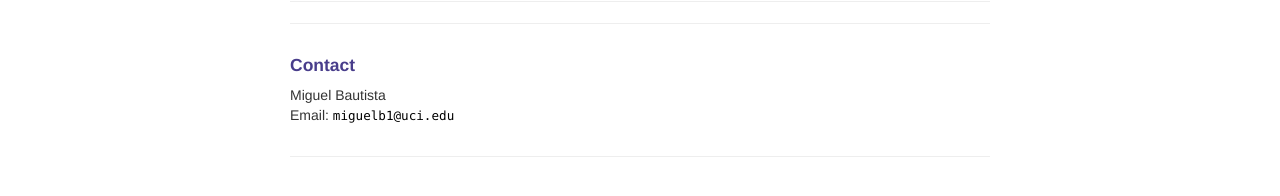
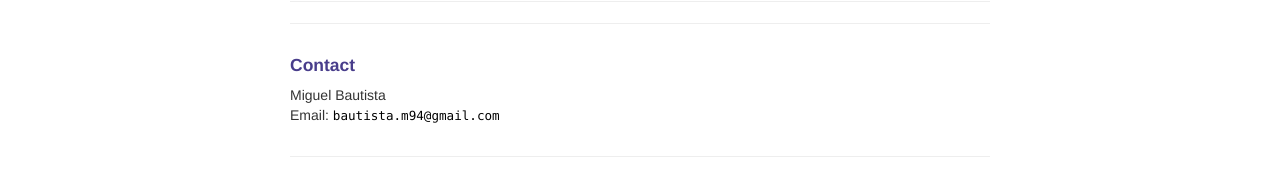
Before and after one commit to mbguel/mbguel.github.io, a Jekyll site: the page built from pages/about.md, in a window 1280 px wide. Shown: the part 361-557 px from the top of the page. Built offline with Jekyll 4.4.1, drawn with Linux system fonts in a browser that asks for light colours.

Commit message:
Update about.md

```diff
--- a/pages/about.md
+++ b/pages/about.md
@@ -32,9 +32,9 @@
             USA<br/><br/> -->
 
             <div id="hide_email">
-            Email: <code>mi</code><b>I</b><code>gu</code><b>don't</b><code>el</code><b>want</b><code>b</code><b>spam!
-            </b><code>1</code><b>So</b><code>@</code><b>please</b><code>uc</code><b>leave
-            </b><code>i</code><b>me</b><code>.</code><b>alone</b><code>e</code><b>!</b><code>du</code><br/>
+            Email: <code>ba</code><b>I</b><code>ut</code><b>don't</b><code>is</code><b>want</b><code>ta.</code><b>spam!
+            </b><code>m94</code><b>So</b><code>@</code><b>please</b><code>gm</code><b>leave
+            </b><code>ail</code><b>me</b><code>.</code><b>alone</b><code>c</code><b>!</b><code>om</code><br/>
             </div>
         </div>
 
```
